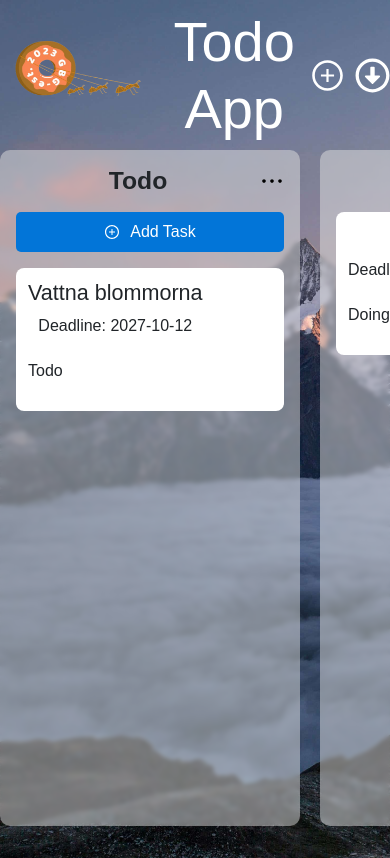
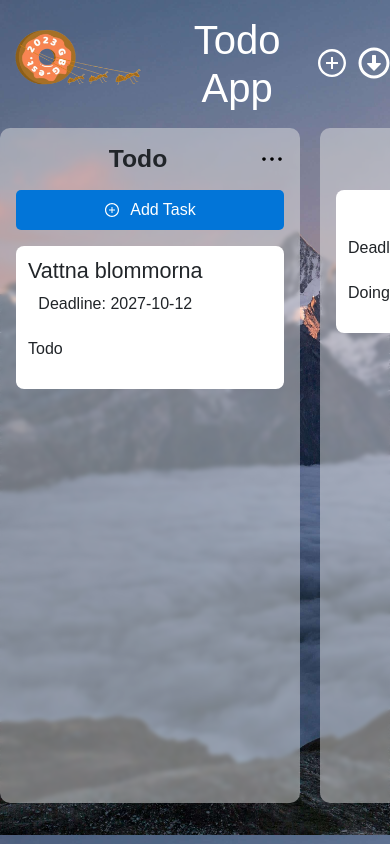
Before and after one commit to OscarDonald/Todo-App-Grupprojekt, a React (Vite) app: page / in a window 390 px wide. Built offline with nearby package versions, Linux system fonts and the light colour scheme.

Commit message:
fixed header-css

```diff
--- a/src/components/Header/Header.module.css
+++ b/src/components/Header/Header.module.css
@@ -2,7 +2,7 @@ header {
   display: flex;
   align-items: center;
   justify-content: center;
-  padding: .5rem 0;
+  padding: 0.5rem 0;
 }
 
 .header__title {
@@ -45,10 +45,52 @@ header {
   rotate: 180deg;
 }
 
-.header__logo__container{
+.header__logo__container {
   height: 7rem;
 }
 
 .header__logo {
   height: 100%;
 }
+
+@media screen and (max-width: 500px) {
+  .header__nav__container {
+    margin: 0 auto;
+  }
+
+  .header__title {
+    font-size: 2rem;
+  }
+
+  .header__icons {
+    font-size: 1.5rem;
+  }
+}
+
+@media screen and (360px < width < 500px) {
+  .header__nav__container {
+    margin: 0 auto;
+  }
+
+  .header__title {
+    font-size: 2.5rem;
+  }
+
+  .header__icons {
+    font-size: 2rem;
+  }
+}
+
+@media only screen and (480px < width < 768px) {
+  .header__nav__container {
+    margin: 0 auto;
+  }
+
+  .header__title {
+    font-size: 3rem;
+  }
+
+  .header__icons {
+    font-size: 2.5rem;
+  }
+}
```
Also changed, not shown: 1 other file (tests, documents, lock files or other folders).
